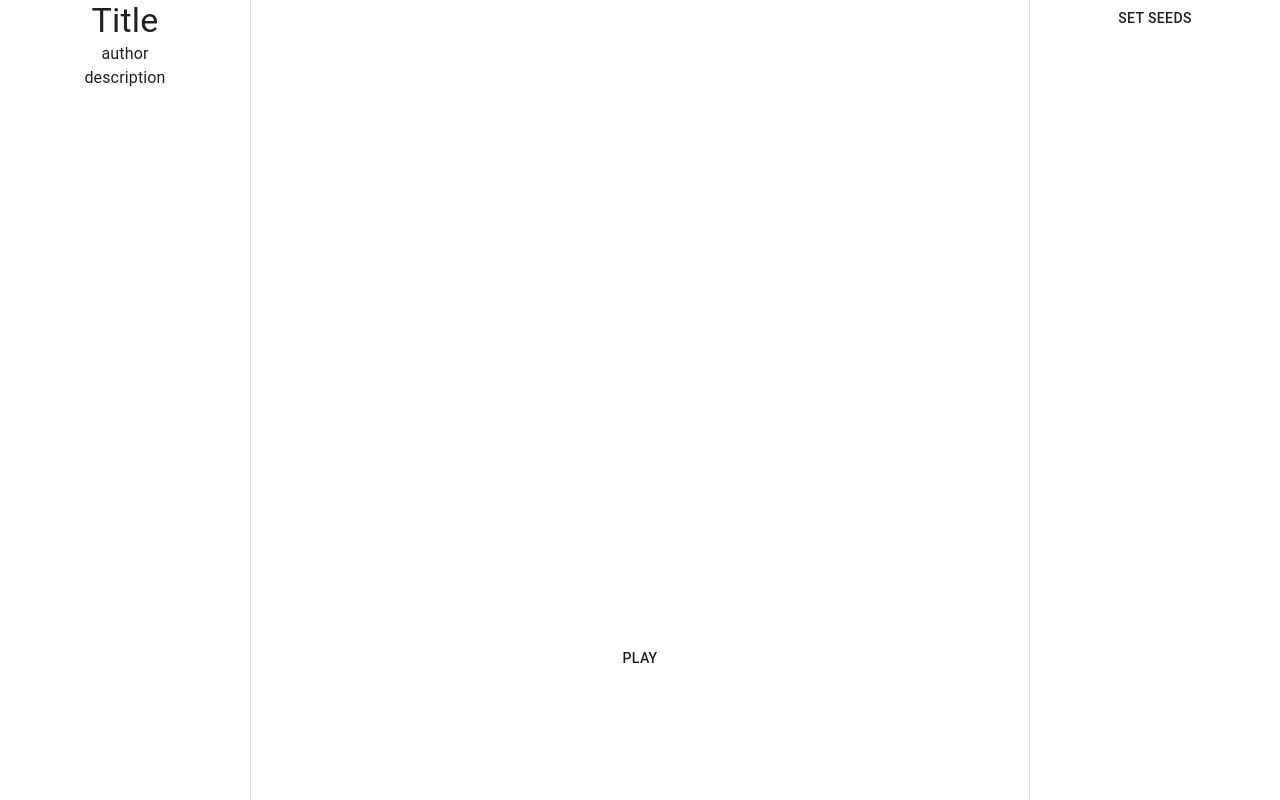
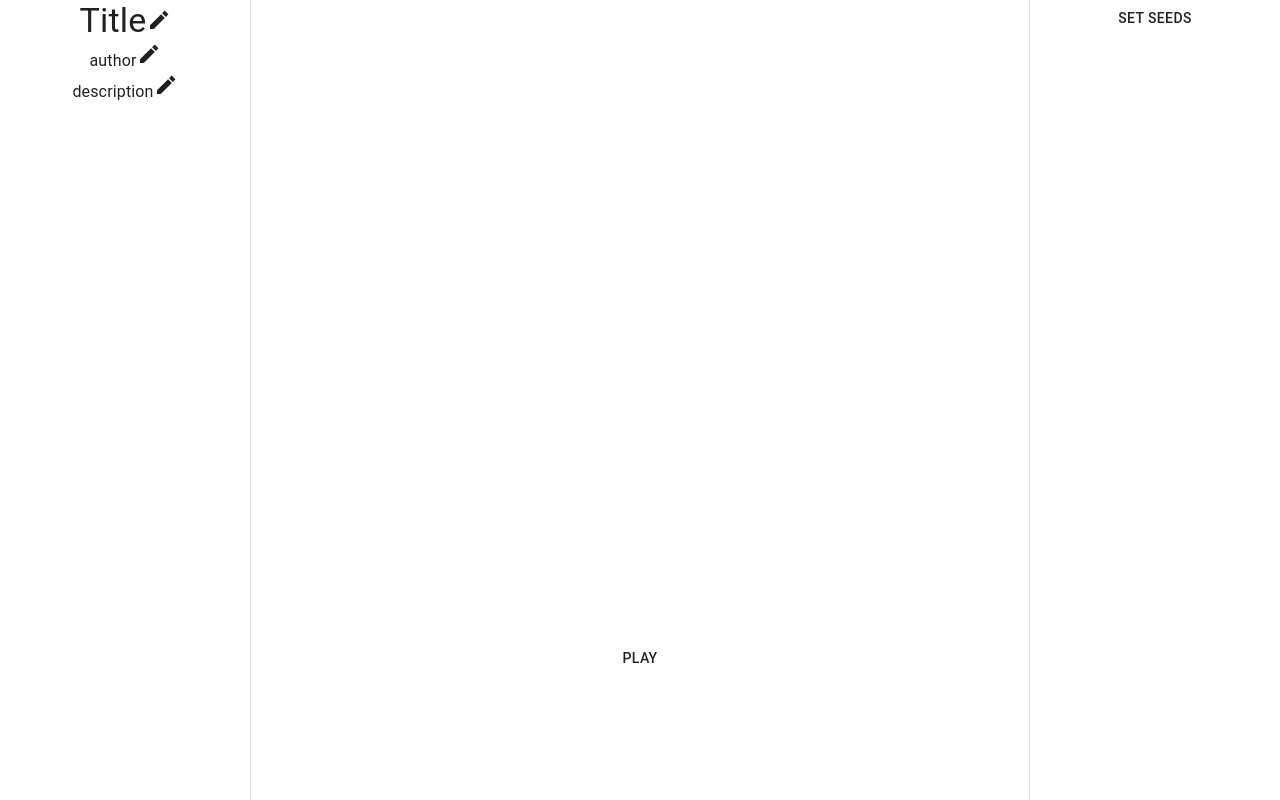
Before and after one commit to y1hao/ColorfulLife, a React (Create React App) app in the folder life/: page / in a window 1280 px wide. Built offline with nearby package versions, Linux system fonts and the light colour scheme.

Commit message:
Add create icons

```diff
--- a/life/package.json
+++ b/life/package.json
@@ -4,6 +4,7 @@
   "private": true,
   "dependencies": {
     "@material-ui/core": "^4.11.0",
+    "@material-ui/icons": "^4.9.1",
     "@testing-library/jest-dom": "^4.2.4",
     "@testing-library/react": "^9.5.0",
     "@testing-library/user-event": "^7.2.1",
--- a/life/src/Components/LeftPanel.tsx
+++ b/life/src/Components/LeftPanel.tsx
@@ -1,5 +1,6 @@
 import React from 'react';
 import { Drawer, Button, makeStyles, Typography } from '@material-ui/core';
+import { CreateSharp } from '@material-ui/icons';
 import { prependOnceListener } from 'process';
 
 interface IProps {
@@ -31,8 +32,8 @@ export default function LeftPanel(props: IProps) {
             open={props.isPanelOpen}
             className={classes.root}
             classes={{paper: classes.drawerPaper}}>
-        <Typography variant="h4">{props.name}</Typography>
-<Typography variant="body1">{props.author}</Typography>
-<Typography variant="body1">{props.description}</Typography>
+        <Typography variant="h4">{props.name}<CreateSharp /></Typography>
+        <Typography variant="body1">{props.author}<CreateSharp /></Typography>
+        <Typography variant="body1">{props.description}<CreateSharp /></Typography>
     </Drawer>
 }
```
Also changed, not shown: 1 other file (tests, documents, lock files or other folders).
